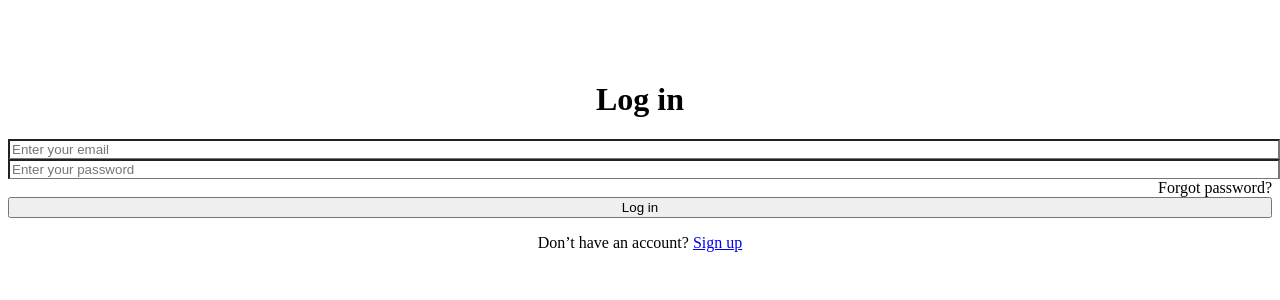
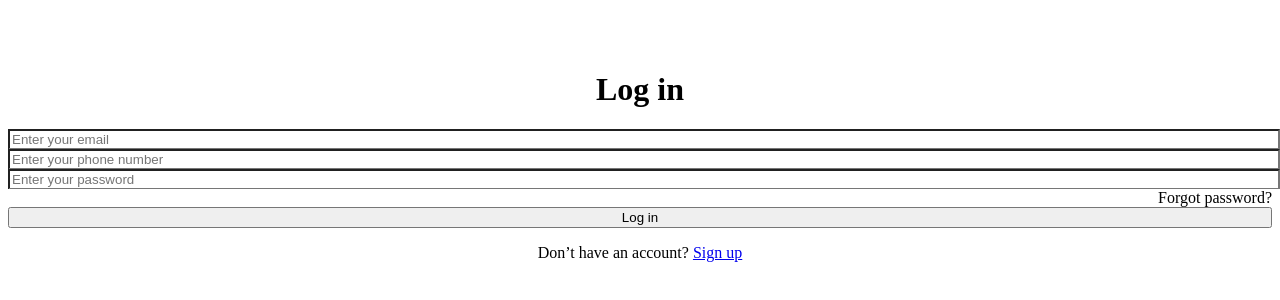
Before and after one commit to Advk2k4/medway, a React (Vite) app in the folder frontend/: page /login in a window 1280 px wide. Shown: the part 244-544 px from the top of the page. Built offline with nearby package versions, Linux system fonts and the light colour scheme.

Commit message:
added logo in public dir

```diff
--- a/frontend/src/pages/Login.jsx
+++ b/frontend/src/pages/Login.jsx
@@ -9,6 +9,7 @@ export default function Login() {
         <h1 className="text-2xl font-bold text-center">Log in</h1>
         <form className="space-y-4">
           <Input placeholder="Enter your email" type="email" />
+          <Input placeholder="Enter your phone number" type="phone number" />
           <Input placeholder="Enter your password" type="password" />
           <div className="text-right text-sm text-gray-600 hover:underline cursor-pointer">
             Forgot password?
```
